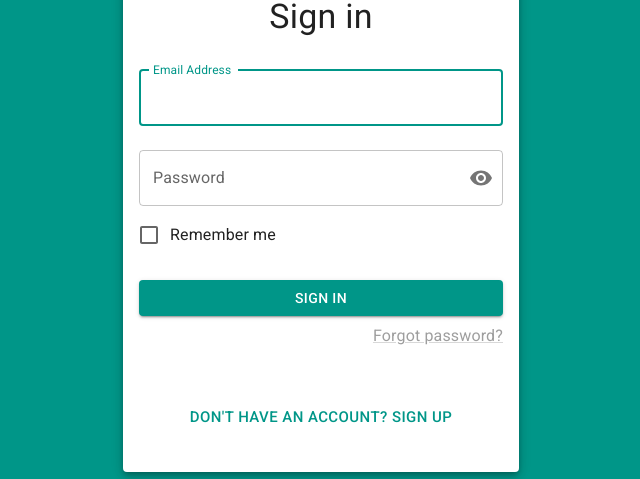
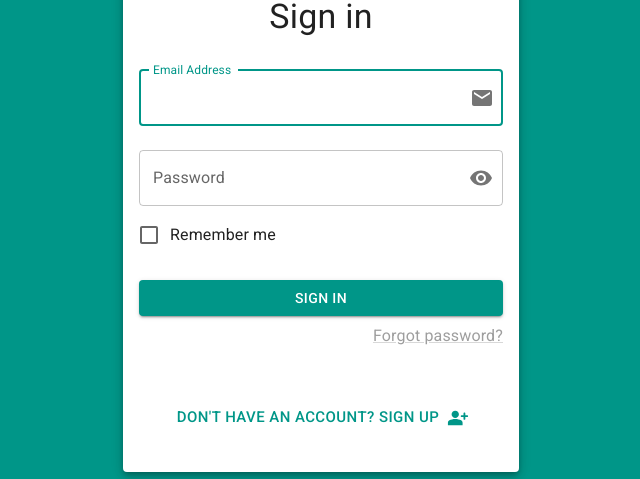
Before and after one commit to pawel-peksa/lite-funds, a React (Create React App) app: page /sign-in in a window 1280 px wide. Shown: the part 178-657 px from the top of the page, without its empty margins (319-959 px from the left). Built offline with nearby package versions, Linux system fonts and the light colour scheme.

Commit message:
finalize signing layouts

```diff
--- a/src/pages/SignIn.js
+++ b/src/pages/SignIn.js
@@ -11,6 +11,8 @@ import {
   InputLabel,
   InputAdornment,
 } from "@mui/material";
+import MailIcon from "@mui/icons-material/Mail";
+import PersonAddAltRoundedIcon from "@mui/icons-material/PersonAddAltRounded";
 import { OutlinedInputPassword } from "../components/OutlinedInputPassword";
 
 const handleSubmit = (e) => {
@@ -40,17 +42,14 @@ export const SignIn = () => {
           autoComplete="email"
           autoFocus
           InputProps={{
-            startAdornment: <InputAdornment position="start"></InputAdornment>,
+            endAdornment: (
+              <InputAdornment position="end">
+                <MailIcon sx={{ mr: "-5px" }} />
+              </InputAdornment>
+            ),
           }}
         />
-        {/* <TextField
-          margin="normal"
-          fullWidth
-          name="password"
-          label="Password"
-          type="password"
-          autoComplete="current-password"
-        /> */}
+
         <FormControl margin="normal" fullWidth variant="outlined">
           <InputLabel htmlFor="password-with-toggle-sign-in">
             Password
@@ -84,6 +83,7 @@ export const SignIn = () => {
           size="large"
           color="primary"
           sx={{ mt: 6 }}
+          endIcon={<PersonAddAltRoundedIcon />}
         >
           Don't have an account? Sign Up
         </Button>
--- a/src/pages/SignUp.js
+++ b/src/pages/SignUp.js
@@ -6,7 +6,9 @@ import {
   Button,
   FormControl,
   InputLabel,
+  InputAdornment,
 } from "@mui/material";
+import MailIcon from "@mui/icons-material/Mail";
 import { OutlinedInputPassword } from "../components/OutlinedInputPassword";
 
 export const SignUp = () => {
@@ -35,6 +37,13 @@ export const SignUp = () => {
           label="Email Address"
           autoComplete="email"
           autoFocus
+          InputProps={{
+            endAdornment: (
+              <InputAdornment position="end">
+                <MailIcon sx={{ mr: "-5px" }} />
+              </InputAdornment>
+            ),
+          }}
         />
         <FormControl margin="normal" fullWidth variant="outlined">
           <InputLabel htmlFor="password-with-toggle-sign-up">
```
